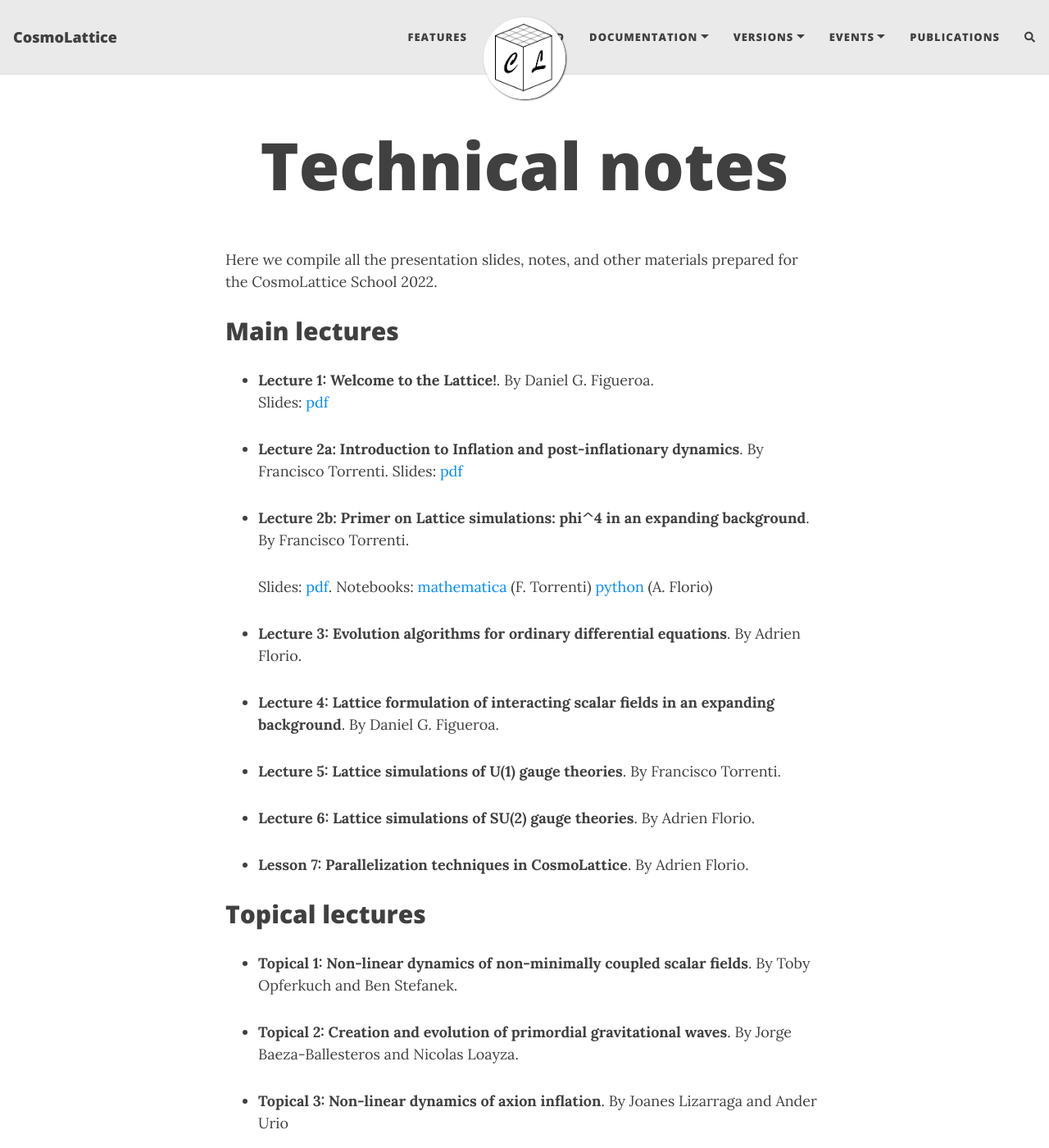
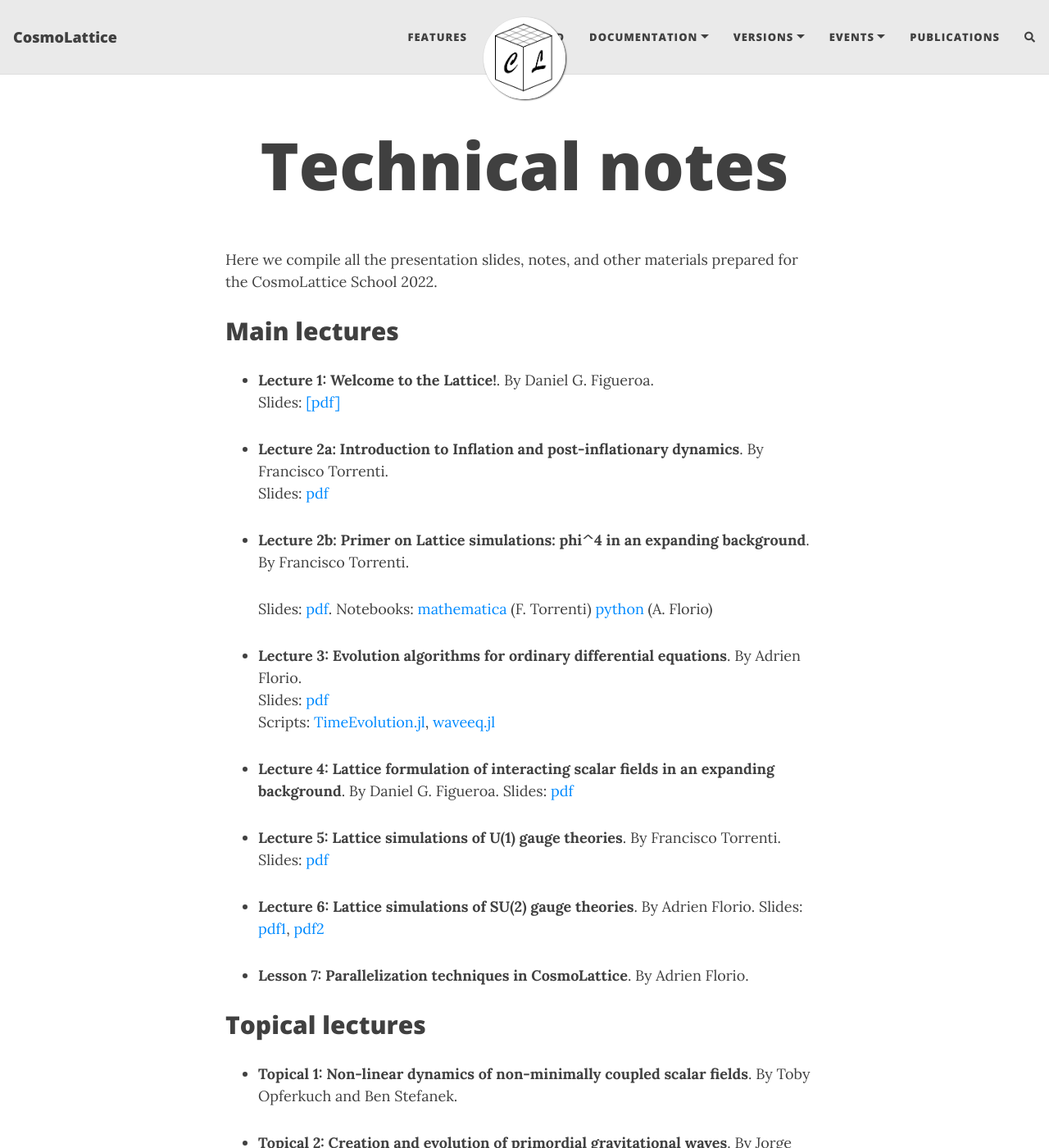
Before and after one commit to cosmolattice/cosmolatticeweb, a Jekyll site: the page built from school22material.md, in a window 1280 px wide and 1400 px high. Shown: the whole window at 82% size. Built offline with Jekyll 4.4.1, drawn with Linux system fonts in a browser that asks for light colours; nearby versions of some CDN libraries; comment, search, counter and statistics services are not loaded.

Commit message:
School material added

```diff
--- a/school22material.md
+++ b/school22material.md
@@ -9,9 +9,9 @@ Here we compile all the presentation slides, notes, and other materials prepared
 ## Main lectures
 
 - **Lecture 1: Welcome to the Lattice!**. By Daniel G. Figueroa.<br>
-   Slides: [pdf]({{ site.url }}{{ site.baseurl }}/assets/CLschool-material/L1-TheLattice.pdf){:target="_blank"}
+   Slides: [[pdf]]({{ site.url }}{{ site.baseurl }}/assets/CLschool-material/L1-TheLattice.pdf){:target="_blank"}
 
-- **Lecture 2a: Introduction to Inflation and post-inflationary dynamics**. By Francisco Torrenti.
+- **Lecture 2a: Introduction to Inflation and post-inflationary dynamics**. By Francisco Torrenti.<br>
    Slides: [pdf]({{ site.url }}{{ site.baseurl }}/assets/CLschool-material/L2-Inflation+non-linear.pdf){:target="_blank"}
 
 - **Lecture 2b: Primer on Lattice simulations: phi^4 in an expanding background**. By Francisco Torrenti.
@@ -20,13 +20,18 @@ Here we compile all the presentation slides, notes, and other materials prepared
    Notebooks: [mathematica]({{ site.url }}{{ site.baseurl }}/assets/CLschool-material/L2b-lphi4.nb){:target="_blank"} (F. Torrenti)
     	      [python]({{ site.url }}{{ site.baseurl }}/assets/CLschool-material/L2b-lphi4.ipynb){:target="_blank"} (A. Florio)
 
-- **Lecture 3: Evolution algorithms for ordinary differential equations**. By Adrien Florio.
+- **Lecture 3: Evolution algorithms for ordinary differential equations**. By Adrien Florio.<br>
+  Slides: [pdf]({{ site.url }}{{ site.baseurl }}/assets/CLschool-material/L3-Algorithms.pdf){:target="_blank"}<br>
+  Scripts: [TimeEvolution.jl]({{ site.url }}{{ site.baseurl }}/assets/CLschool-material/L3-TimeEvolution.jl){:target="_blank"}, [waveeq.jl]({{ site.url }}{{ site.baseurl }}/assets/CLschool-material/L3-waveeq.jl){:target="_blank"}
 
 - **Lecture 4: Lattice formulation of interacting scalar fields in an expanding background**. By Daniel G. Figueroa.
+  Slides: [pdf]({{ site.url }}{{ site.baseurl }}/assets/CLschool-material/L4-ScalarFieldsWithExpansion.pdf){:target="_blank"}<br>
 
 - **Lecture 5: Lattice simulations of U(1) gauge theories**. By Francisco Torrenti.
+   Slides: [pdf]({{ site.url }}{{ site.baseurl }}/assets/CLschool-material/L5-U1GaugeFields.pdf){:target="_blank"}<br>
 
 - **Lecture 6: Lattice simulations of SU(2) gauge theories**. By Adrien Florio.
+   Slides: [pdf1]({{ site.url }}{{ site.baseurl }}/assets/CLschool-material/L6-SU2GaugeFields(part1).pdf){:target="_blank"}, [pdf2]({{ site.url }}{{ site.baseurl }}/assets/CLschool-material/L6-SU2GaugeFields(part2).pdf){:target="_blank"}<br>
 
 - **Lesson 7: Parallelization techniques in CosmoLattice**. By Adrien Florio.
 
```
Also changed, not shown: 9 other files.
